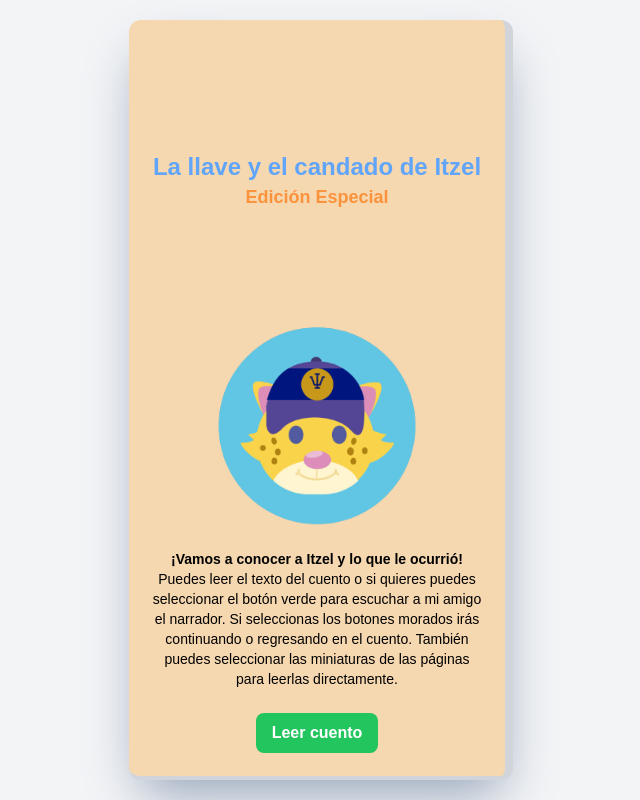
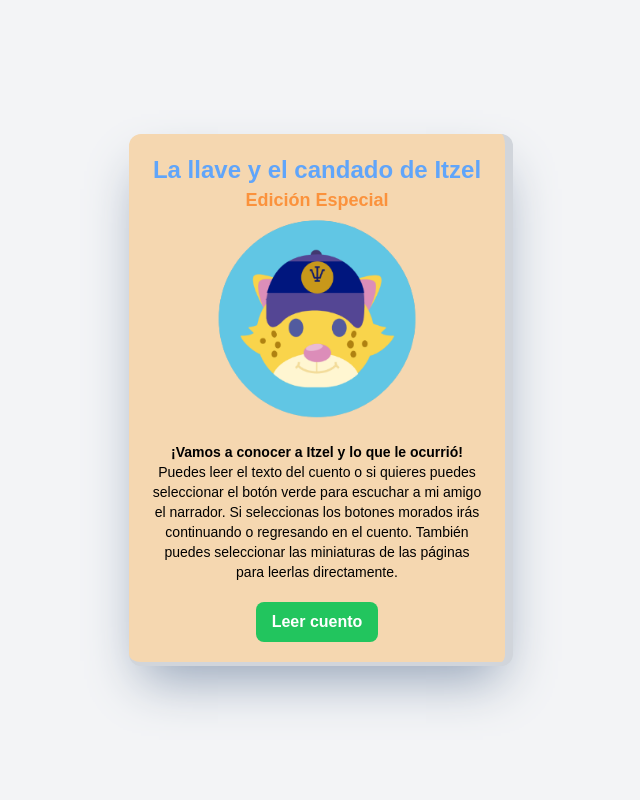
Before and after one commit to CarlosMoralesR/Tribunales-Amigables-Audiocuentos, a React (Vite) app in the folder cuento-v1/: page / in a window 1280 px wide. Shown: the whole page, without its empty margins (319-959 px from the left). Built offline with nearby package versions, Linux system fonts and the light colour scheme.

Commit message:
fix(intro): changing instructions card to fixed width and height for bettew viewing

```diff
--- a/cuento-v1/src/components/App/App.tsx
+++ b/cuento-v1/src/components/App/App.tsx
@@ -23,8 +23,8 @@ function App() {
   return (
     <>
       {!showStory ? (
-        <div className="h-screen flex flex-col justify-center items-center p-5 bg-gray-100">
-          <div className="flex flex-col items-center justify-center h-screen w-96 p-5 rounded-xl shadow-2xl shadow-slate-400 border-r-8 border-b-4 border-gray-300 bg-[#f5d7b0]">
+        <div className="min-h-screen flex items-center justify-center p-5 bg-gray-100">
+          <div className="flex flex-col items-center justify-center w-96 p-5 rounded-xl shadow-2xl shadow-slate-400 border-r-8 border-b-4 border-gray-300 bg-[#f5d7b0]">
             <div className="h-full w-full flex flex-col justify-center items-center">
               <h1 className="text-2xl text-center font-bold text-blue-400">
                 La llave y el candado de Itzel
```
